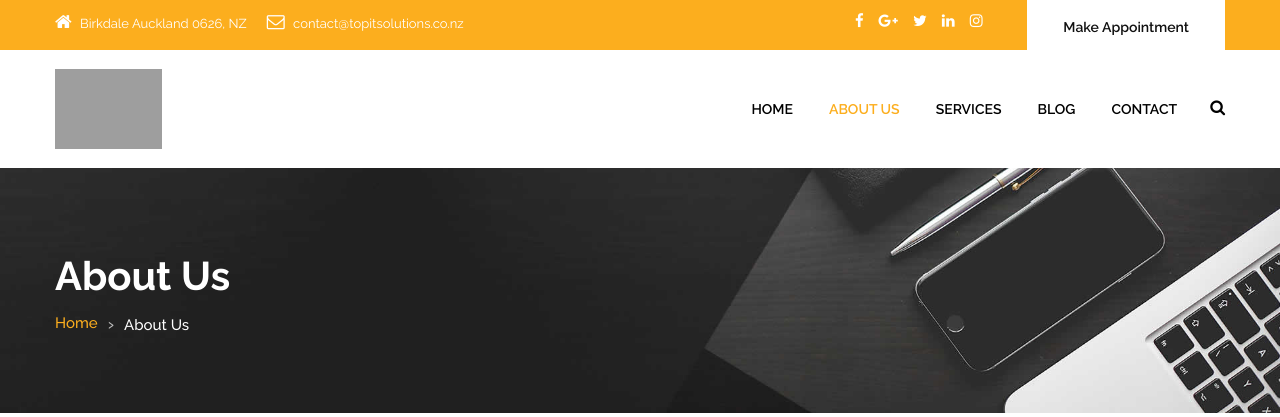
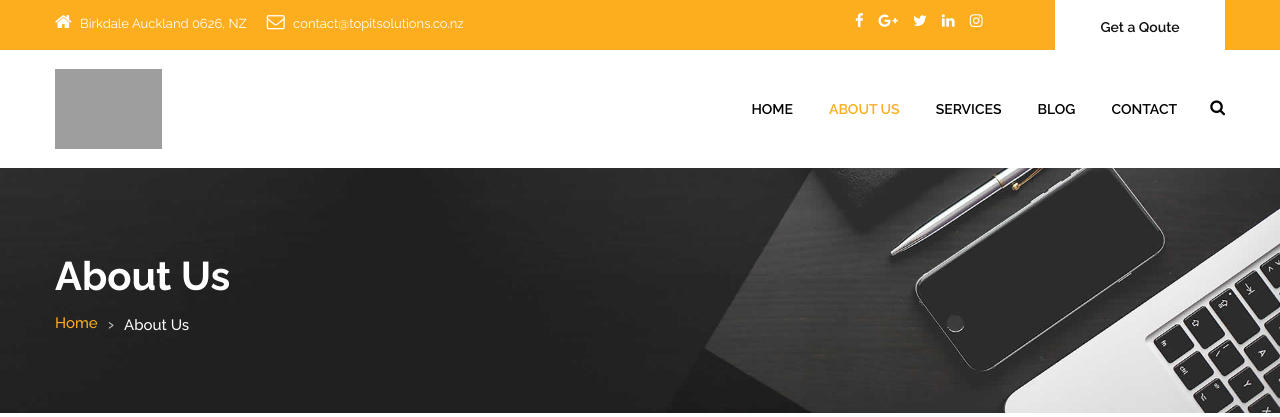
Before and after one commit to christopherece/topitsolutions_prj, a Django app: template templates/pages/about.html in a window 1280 px wide. Shown: the top 417 px of the page. Run offline with Django 5.2, Linux system fonts and the light colour scheme; the template is opened without the code that fills it, so the values that code supplies are empty; some libraries are stand-ins or nearby versions; grey boxes are pictures that could not be loaded.

Commit message:
Modified Get A qoute

```diff
--- a/templates/partials/_navbar.html
+++ b/templates/partials/_navbar.html
@@ -27,7 +27,7 @@
               </div>
             </div>
             <div class="float-right">
-              <div class="make_appo"> <a class="btn white_btn" href="make_appointment.html">Make Appointment</a> </div>
+              <div class="make_appo"> <a class="btn white_btn" href="{% url 'contact' %}">Get a Qoute</a> </div>
             </div>
           </div>
         </div>
```
